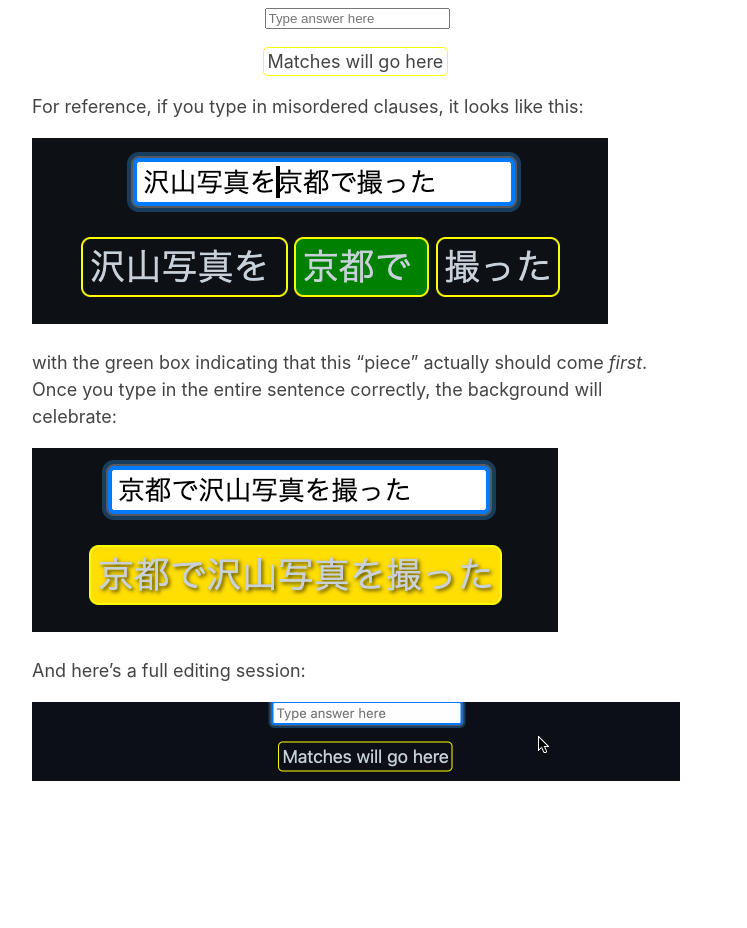
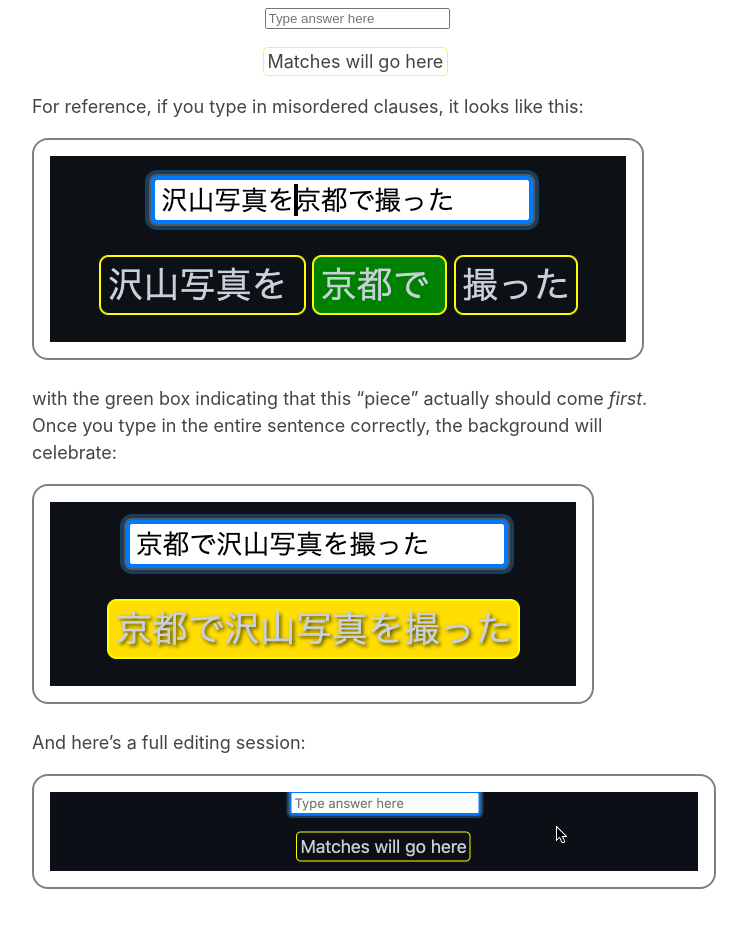
Before and after one commit to fasiha/tabito-lib, a website: page docs/index.html in a window 1280 px wide. Shown: the part 710-1638 px from the top of the page, without its empty margins (283-1030 px from the left). Before the commit the page ends 1538 px from the top, so only its background shows below. Drawn offline with Linux system fonts and the light colour scheme.

Commit message:
make images a bit nicer

```diff
--- a/docs/index.html
+++ b/docs/index.html
@@ -38,6 +38,11 @@
       }
     </style>
     <style>
+      img {
+        border: 2px gray solid;
+        padding: 1rem;
+        border-radius: 1rem;
+      }
       .centered {
         text-align: center;
       }
```
